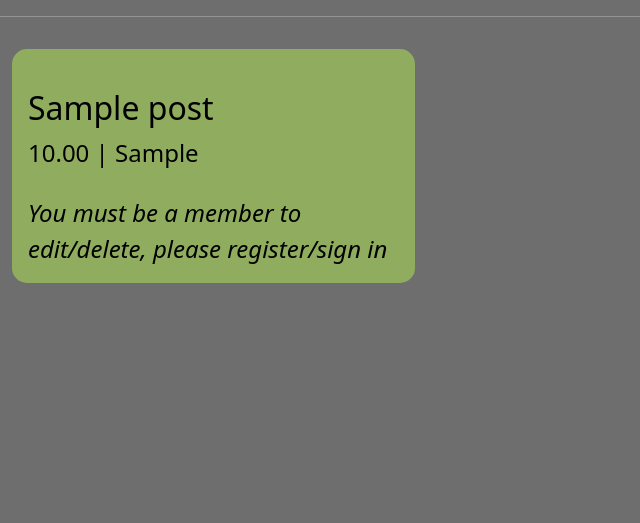
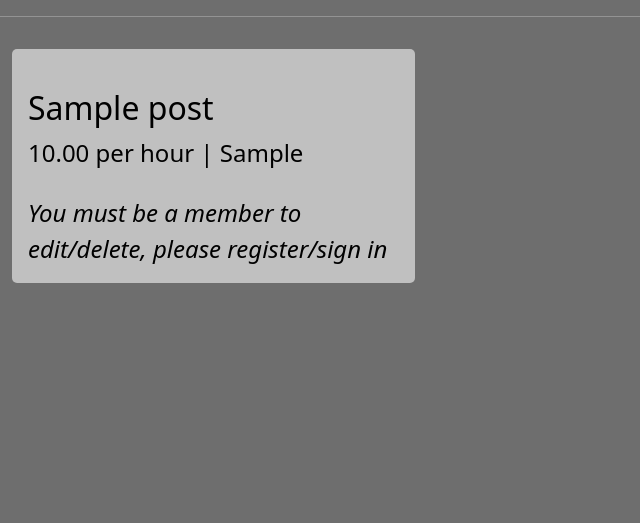
Before and after one commit to Code-Institute-Submissions/MichaelLetson-Django-Portfolio-Project_NovResub, a Django app: page / in a window 1280 px wide. Shown: the part 68-591 px from the top of the page, without its empty margins (0-640 px from the left). Run offline with Django 3.2, Linux system fonts and the light colour scheme; tables that the repository leaves empty hold one stand-in row (values such as "Sample post").

Commit message:
update image and colour of PT cards

```diff
--- a/static/css/style.css
+++ b/static/css/style.css
@@ -4,7 +4,7 @@ body {
 }
 
 .background-lightgreen {
-    background-color: #bcfd4c6e;
+    background-color: silver;
 }
 
 .nav-link {
@@ -52,7 +52,7 @@ hr {
 }
 
 .card-body {
-    border-radius: 15px;
+    border-radius: 5px;
     color:black;
 }
 
@@ -143,17 +143,6 @@ a:hover {
     color: whitesmoke;
 }
 
-.btn-signup {
-    background-color: #BCFD4C;
-    color: #fff;
-}
-
-.btn-signup:hover,
-.btn-signup:active {
-    background-color: #fff;
-    color: #BCFD4C;
-}
-
 .link {
     color: #BCFD4C;
     text-decoration: none;
@@ -171,6 +160,19 @@ a:hover {
 
 .text-secondary {
     color: whitesmoke!important;
+}
+
+/* ---------------------------------buttons */
+
+.btn-signup {
+    background-color: #BCFD4C;
+    color: #fff;
+}
+
+.btn-signup:hover,
+.btn-signup:active {
+    background-color: #fff;
+    color: #BCFD4C;
 }
 
 .btn-success {
--- a/templates/index.html
+++ b/templates/index.html
@@ -37,22 +37,22 @@
                         <div class="card-body background-lightgreen">
                             {% if "placeholder" in post.featured_image.url %}
                                 <img class="card-img-top"
-                                    src="https://codeinstitute.s3.amazonaws.com/fullstack/blog/default.jpg">
+                                    src="../static/images/alexandra-tran-fS3tGOkp0xY-unsplash.jpg">
                                 {% else %}
                                 <img class="card-img-top" src=" {{ post.featured_image.url }}">
                                 {% endif %}
                                 {% if user.is_authenticated %}
-                                <a href="{% url 'post_detail' post.slug %}" class="post-link">
-                                    <h2 class="card-name">{{ post.name }}</h2>
-                                    <p class="card-text">{{ post.price }} | {{ post.location }}</p>
-                                </a>
-                                <br>
-                                <button type="button" class="btn btn-delete"><a href="{% url 'delete' post.id %}">Delete</a></button>
-                                <button type="button" class="btn btn-edit"><a href="{% url 'edit' post.slug %}">Edit</a></button>
+                                    <a href="{% url 'post_detail' post.slug %}" class="post-link" style="width: 50%;">
+                                        <h2 class="card-name">{{ post.name }}</h2>
+                                        <p class="card-text">{{ post.price }} per hour | {{ post.location }}</p>
+                                    </a>
+                                    <br>
+                                    <button type="button" class="btn btn-delete"><a href="{% url 'delete' post.id %}">Delete</a></button>
+                                    <button type="button" class="btn btn-edit"><a href="{% url 'edit' post.slug %}">Edit</a></button>
                                 {% else %}
                                 <a href="{% url 'post_detail' post.slug %}" class="post-link">
                                     <h2 class="card-name">{{ post.name }}</h2>
-                                    <p class="card-text">{{ post.price }} | {{ post.location }}</p>
+                                    <p class="card-text">{{ post.price }} per hour | {{ post.location }}</p>
                                 </a>
                                 <br>
                                 <p class="card-text"> <em>You must be a member to edit/delete, please register/sign in</em></p>
```
Also changed, not shown: 1 other file.
